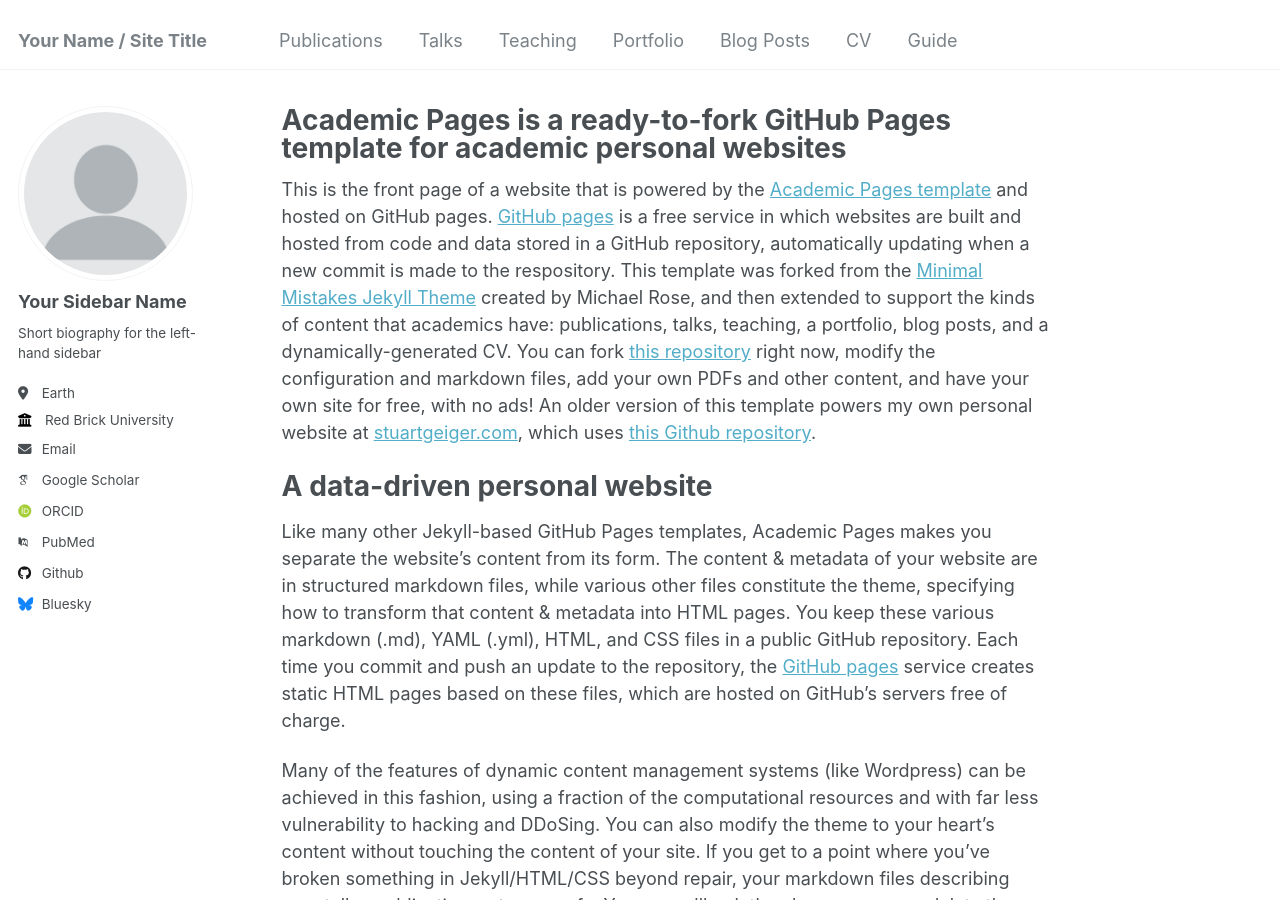
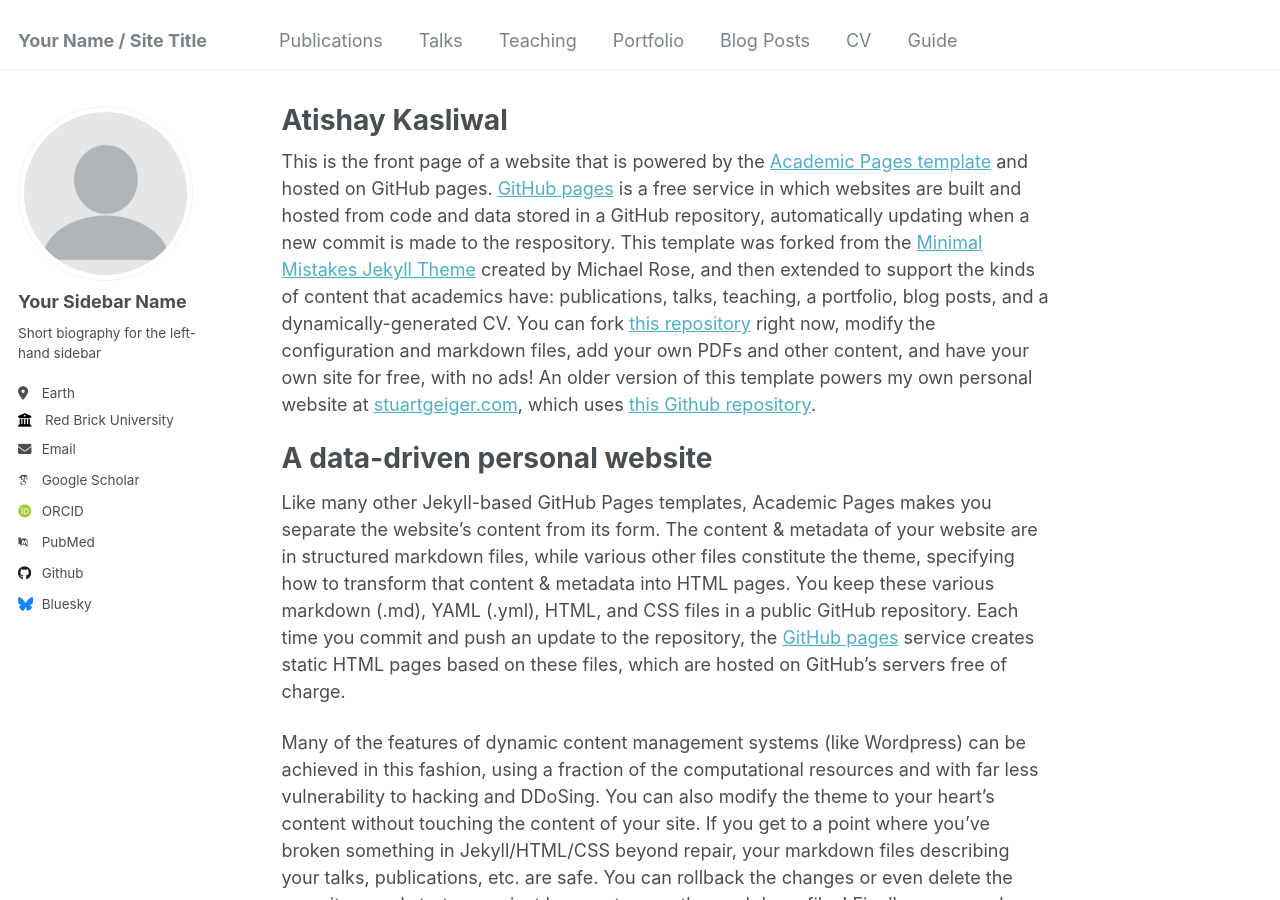
Before and after one commit to atishay-kasliwal/atishay-kasliwal.github.io, a Jekyll site: the page built from _pages/about.md, in a window 1280 px wide and 900 px high. Built offline with Jekyll 4.4.1, drawn with Linux system fonts in a browser that asks for light colours; some web fonts are replaced.

Commit message:
Update about.md
Testing

```diff
--- a/_pages/about.md
+++ b/_pages/about.md
@@ -1,6 +1,6 @@
 ---
 permalink: /
-title: "Academic Pages is a ready-to-fork GitHub Pages template for academic personal websites"
+title: "Atishay Kasliwal"
 author_profile: true
 redirect_from:
   - /about/
```
